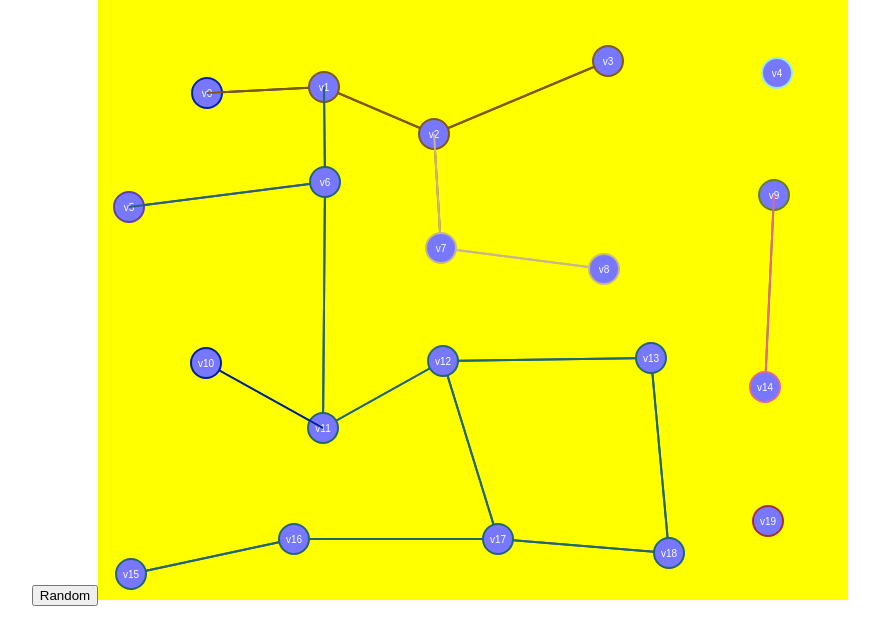
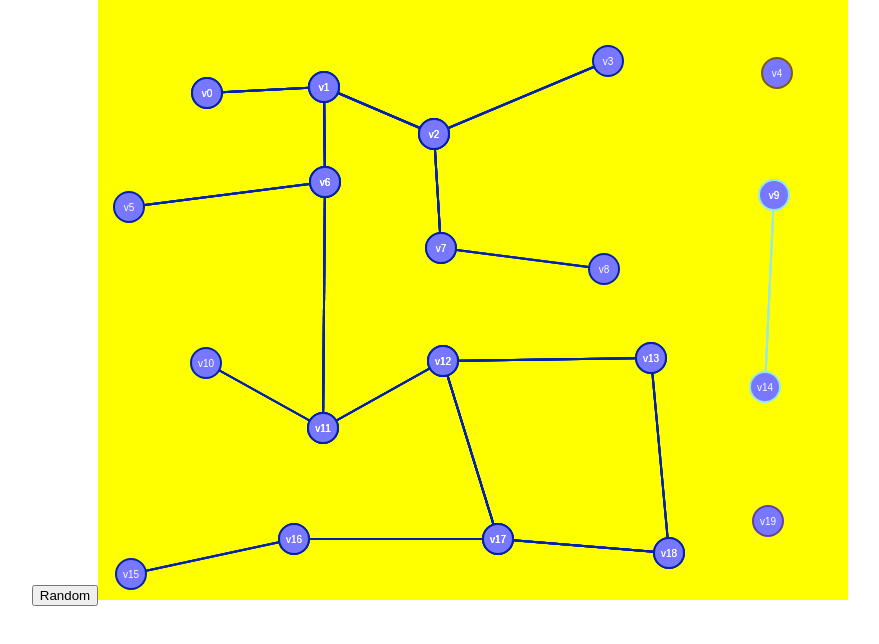
Before and after one commit to bloominstituteoftechnology/Sprint-Challenge--Graphs, a React (Create React App) app in the folder graph_dfs_debug/: page / in a window 1280 px wide. Shown: the top 644 px of the page, without its empty margins (200-1079 px from the left). Built offline with nearby package versions, Linux system fonts and the light colour scheme.

Commit message:
completed 100%

```diff
--- a/graph_dfs_debug/src/App.js
+++ b/graph_dfs_debug/src/App.js
@@ -22,6 +22,8 @@ class GraphView extends Component {
    */
   componentDidMount() {
     this.updateCanvasConnectedComponents();
+    console.log(this.props.graph.getConnectedComponents());
+    console.log(this.props.graph.dump());
   }
 
   /**
--- a/graph_dfs_debug/src/graph.js
+++ b/graph_dfs_debug/src/graph.js
@@ -132,13 +132,13 @@ export class Graph {
       const u = stack.pop();
       if (u.color === 'white') {
         u.color = 'gray';
-        component.push(u);
         for (let e of u.edges) {
           stack.push(e.destination);
         }
       }
 
-      stack.shift(); // de-stack
+      component.push(u);
+      // stack.shift(); // de-stack
       u.color = 'black';
     }
 
```
